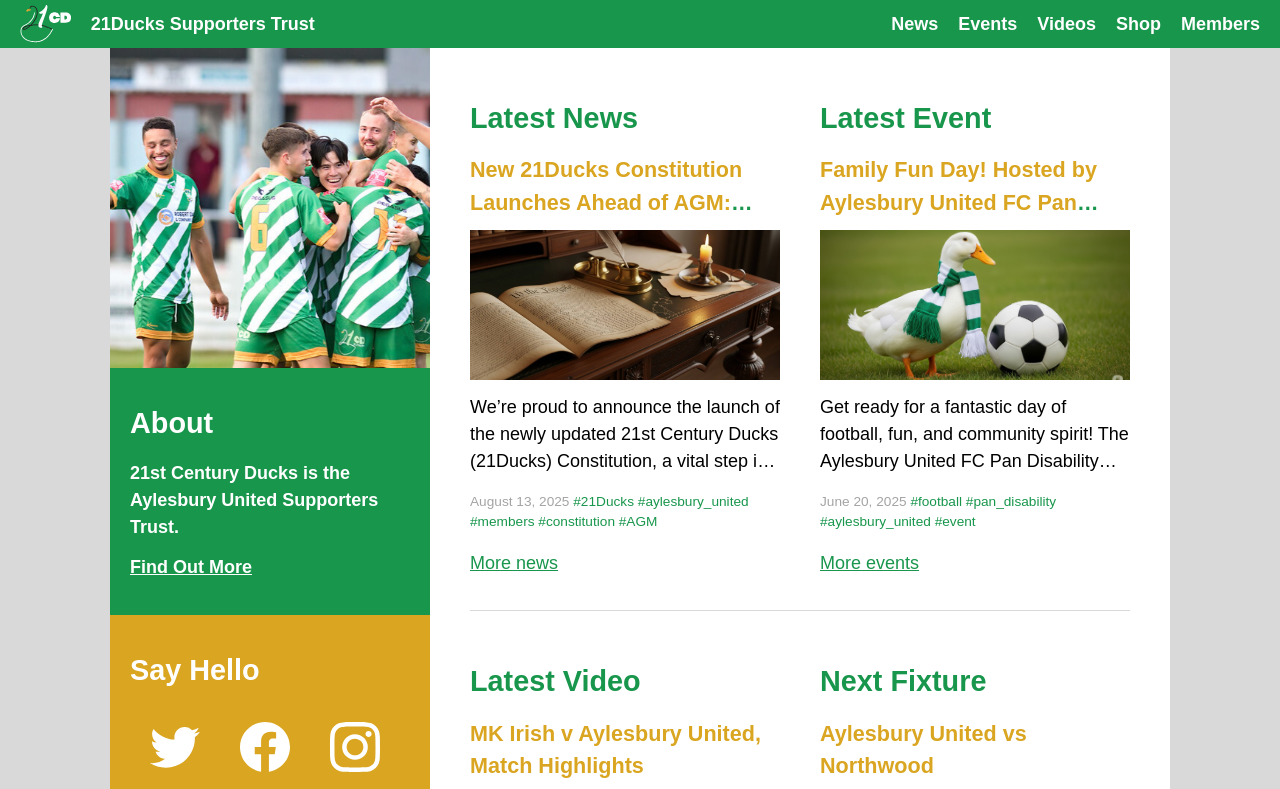
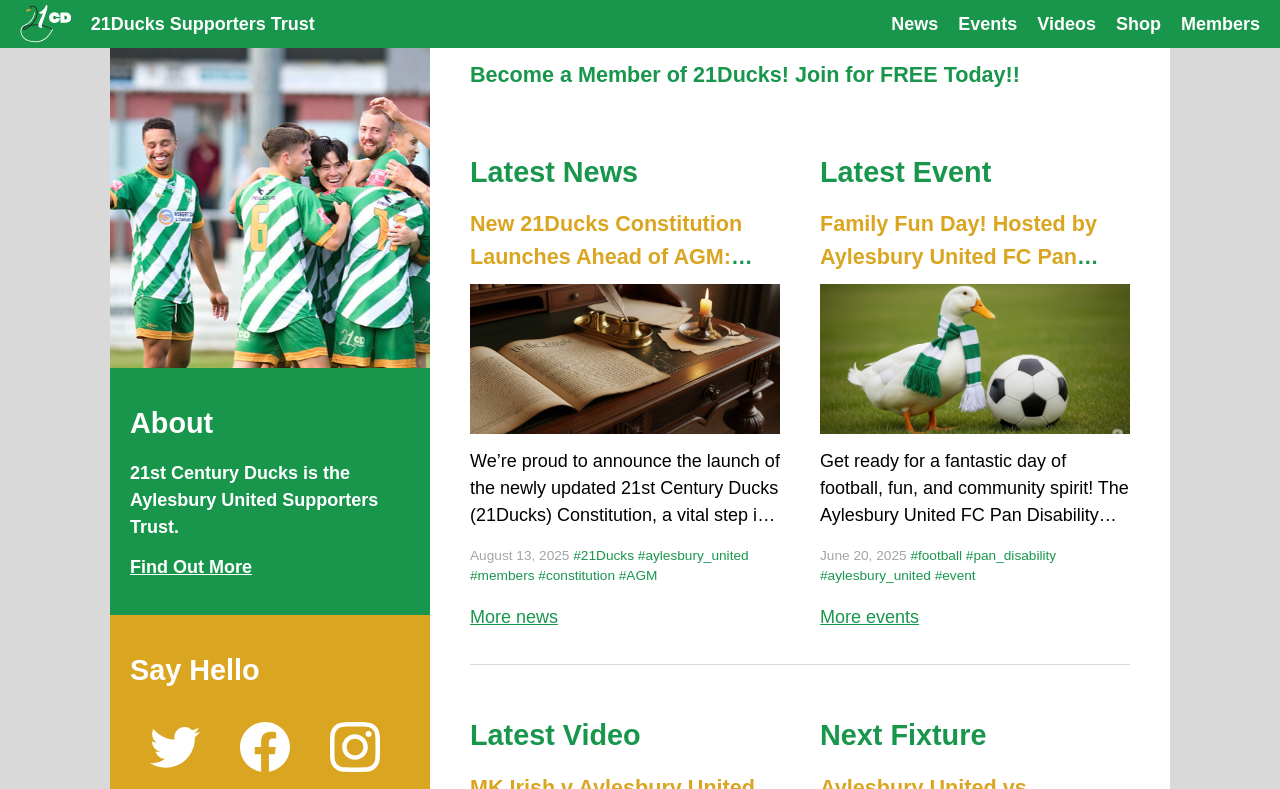
Before and after one commit to RobDWaller/21ducks.github.io, a Jekyll site: the page built from index.html, in a window 1280 px wide and 900 px high, cut to the strip 0-789 px from the top of the window. Built offline with Jekyll 4.4.1, drawn with Linux system fonts in a browser that asks for light colours; comment, search, counter and statistics services are not loaded; some of the changed lines change nothing that is shown.

Commit message:
Added join banner to the home page.

```diff
--- a/index.html
+++ b/index.html
@@ -5,6 +5,7 @@
 tags: [football, soccer, trust, supporters, aylesbury, aylesbury united]
 description: "21st Century Ducks (21CD) is the Aylesbury United Supporters' Trust."
 ---
+{% include join.html %}
 <div class="content-latest">
     <div class="post-latest">
         <h2>Latest News</h2>
```
